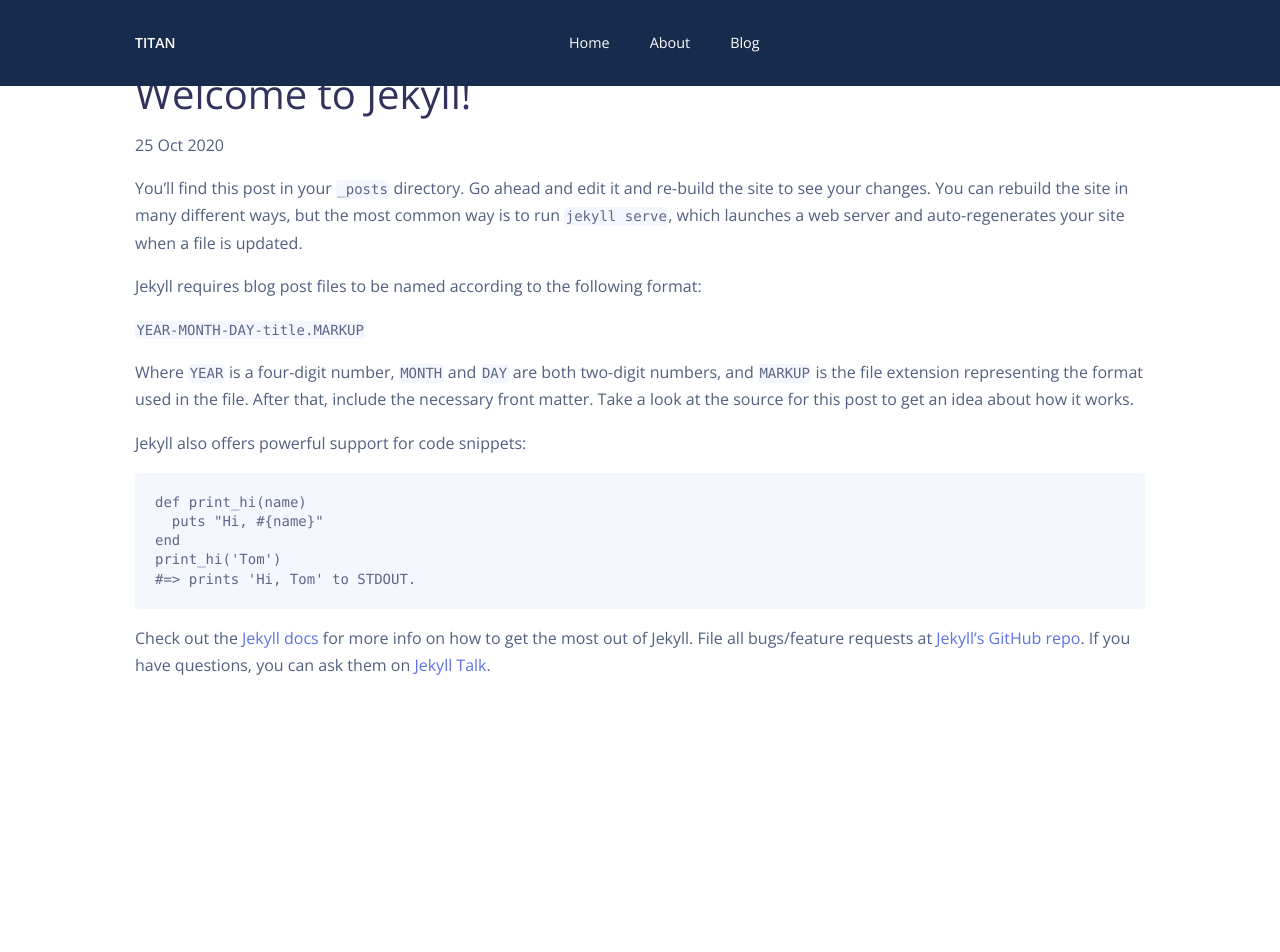
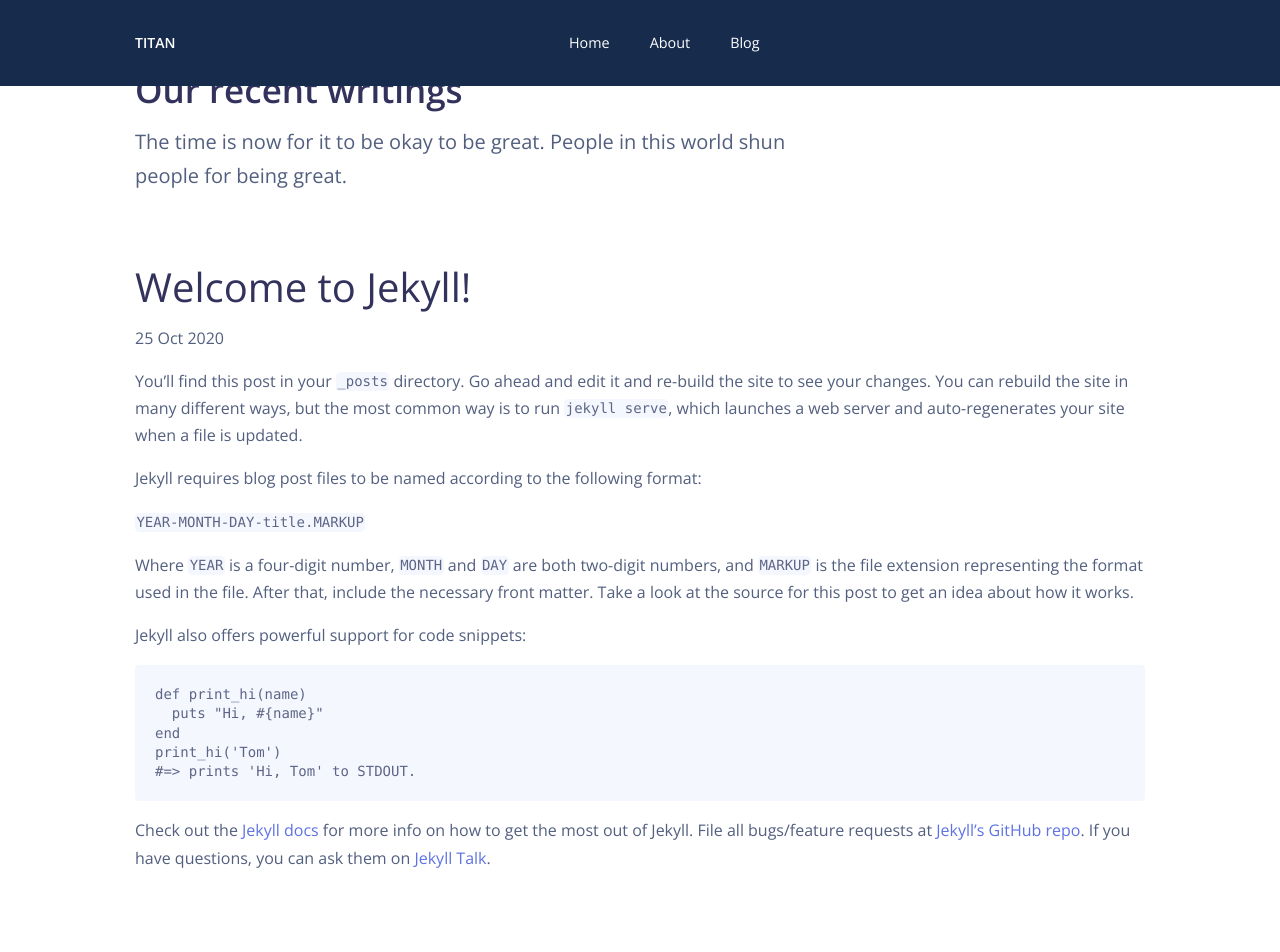
Before and after one commit to titan-65/titan-65.github.io, a Jekyll site: the page built from _posts/2020-10-24-welcome-to-jekyll.markdown, in a window 1280 px wide. Built offline with Jekyll 4.4.1, drawn with Linux system fonts in a browser that asks for light colours; nearby versions of some CDN libraries; before the commit the page ends 900 px from its top, so only the background shows below that.

Commit message:
Post layout changes

```diff
--- a/_layouts/post.html
+++ b/_layouts/post.html
@@ -1,6 +1,12 @@
 ---
 layout: default
 ---
+<div class="row mb-5">
+    <div class="col-md-8">
+        <h3 class="display-3">Our recent writings</h3>
+        <p class="lead mt-1">The time is now for it to be okay to be great. People in this world shun people for being great.</p>
+    </div>
+</div>
 <h1>{{ page.title }}</h1>
 <p>{{ page.date | date_to_string }}</p>
 
```
